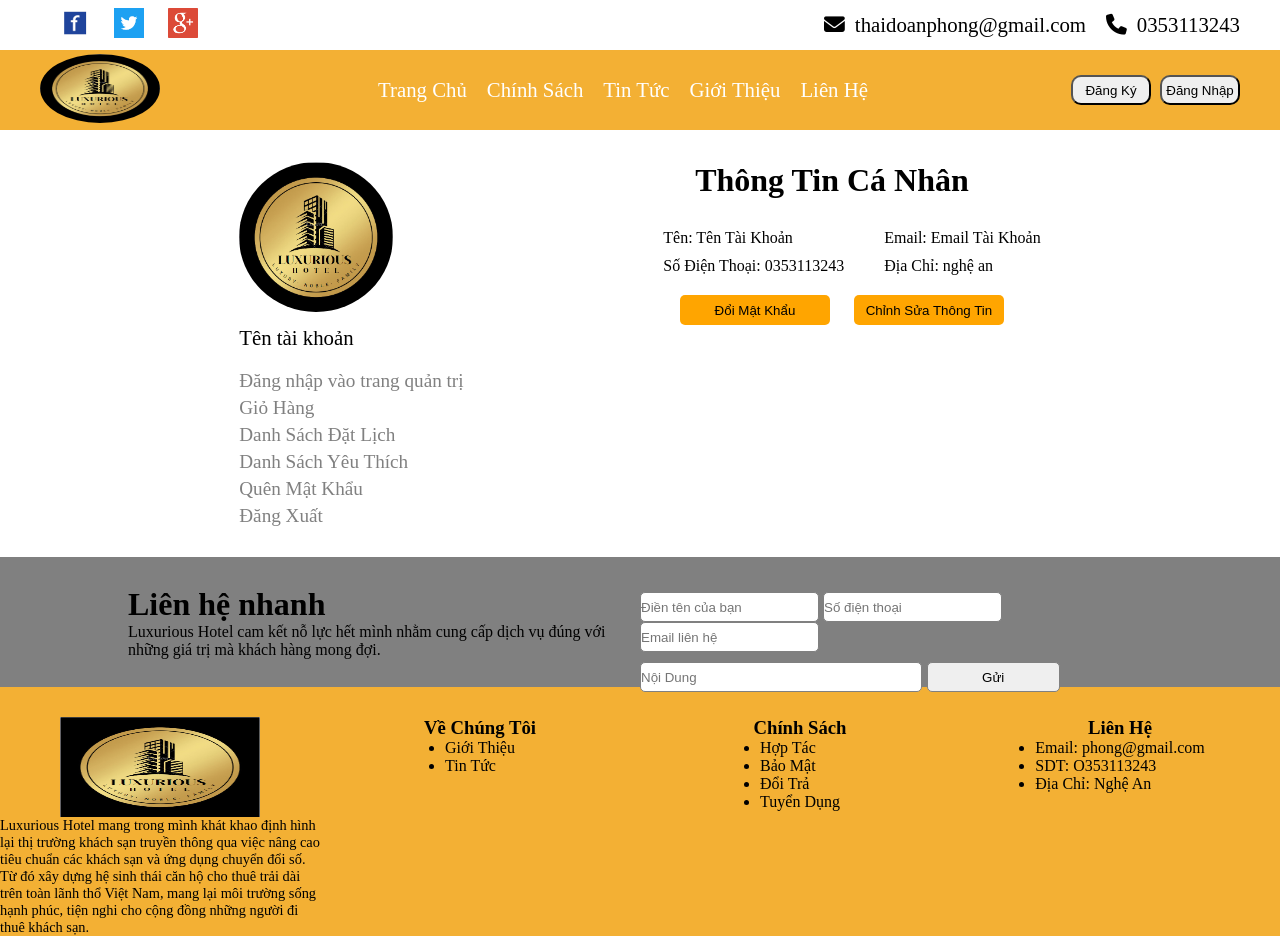
After one commit to 04-PRO1014-WD18320/Nhom08_BookingPhongKS_LuxuriousHotel, a PHP site: page /html/chitiettk.html in a window 1280 px wide. The commit adds this page. Run offline with PHP 8.4, Linux system fonts and the light colour scheme.

Commit message:
phong commit html css trang tttk

```diff
--- a/css/dangkytk.css
+++ b/css/dangkytk.css
@@ -235,3 +235,64 @@ font-family: 'Poppins', sans-serif;
     text-decoration: none;
     color: black;
  }
+
+
+
+ /*----------------------------------------------------------------container_titletk*/
+ .container_titletk{
+   display: flex;
+   width: 100%;
+   height: auto;
+   justify-content: center;
+   margin-top: 2rem;
+ }
+ .titletk_box1{
+   width: 30%;
+ }
+ .titletk_box1 img{
+   width: 40%;
+   height: 150px;
+   border-radius: 50% 50%;
+ }
+ .box1_img p{
+   margin-top: 10px;
+   font-size: 1.3rem;
+ }
+ .box2_text{
+   margin-top: 20px;
+ }
+ .box2_text ul{
+   list-style: none;
+ }
+ .box2_text ul li{
+   margin-top: 5px;
+ }
+ .box2_text ul li a{
+   text-decoration: none;
+   color: gray;
+   font-size: 1.2rem;
+ }
+ .titletk_box2{
+   display: flex;
+   flex-direction: column;
+   align-items: center;
+ }
+ .box2{
+   display: flex;
+   margin-top: 20px;
+   margin-bottom: 20px;
+ }
+ .box2_tt{
+   margin-left: 40px;
+ }
+ .box2_tt p{
+   margin-top: 10px;
+ }
+ .box2_input input{
+   margin-left: 20px;
+   height: 30px;
+   width: 150px;
+   border-radius: 5px;
+   border: none;
+   background-color: orange;
+ }
--- /dev/null
+++ b/html/chitiettk.html
@@ -0,0 +1,146 @@
+<!DOCTYPE html>
+<html lang="en">
+<head>
+    <meta charset="UTF-8">
+    <meta name="viewport" content="width=device-width, initial-scale=1.0">
+    <title>Document</title>
+    <link rel="stylesheet" href="../css/dangkytk.css">
+    <link rel="stylesheet" href="https://cdnjs.cloudflare.com/ajax/libs/font-awesome/6.4.2/css/all.min.css">
+</head>
+<body>
+    <!-- ---------------------------------------------container_header ------------------------------------------------------ -->
+
+    <div class="container_header">
+        <div class="container_header_box1">
+            <div class="header_box1_img">
+                <img src="../image/logofb2.png" alt="">
+                <img src="../image/logotw.png" alt="">
+                <img src="../image/logogg.png" alt="">
+            </div>
+            <div class="header_box1_sdt">
+                <div class="header_box1_sdt1">
+                    <i class="fa-solid fa-envelope"></i>
+                    <p>thaidoanphong@gmail.com</p>
+                </div>
+                <div class="header_box1_sdt1">
+                    <i class="fa-solid fa-phone"></i>
+                    <p>0353113243</p>
+                </div>
+
+            </div>
+        </div>
+        <div class="container_header_box2">
+            <div class="header_box2_logo">
+                <img src="../image/logochinh.jpg" alt="">
+            </div>
+            <div class="header_box2_menu">
+                <ul>
+                    <li><a href="./index.html">Trang Chủ</a></li>
+                    <li><a href="./chinhsach.html">Chính Sách</a></li>
+                    <li><a href="">Tin Tức</a></li>
+                    <li><a href="">Giới Thiệu</a></li>
+                    <li><a href="./lienhe.html">Liên Hệ</a></li>
+                </ul>
+            </div>
+            <div class="header_box2_tk">
+                <input type="button" value="Đăng Ký">
+                <input type="button" value="Đăng Nhập">
+            </div>
+        </div>
+    </div>
+
+
+    <div class="container_titletk">
+       <div class="titletk_box1">
+            <div class="box1_img">
+                <img src="../image/logochinh.jpg" alt="">
+                <p>Tên tài khoản</p>
+            </div>
+            <div class="box2_text">
+                <ul>
+                    <li><a href="">Đăng nhập vào trang quản trị</a></li>
+                    <li><a href="">Giỏ Hàng</a></li>
+                    <li><a href="">Danh Sách Đặt Lịch</a></li>
+                    <li><a href="">Danh Sách Yêu Thích</a></li>
+                    <li><a href="">Quên Mật Khẩu</a></li>
+                    <li><a href="">Đăng Xuất</a></li>
+                </ul>
+            </div>
+
+       </div>
+       <div class="titletk_box2">
+        <h1>Thông Tin Cá Nhân</h1>
+        <div class="box2">
+            <div class="box2_tt">
+                <p>Tên: Tên Tài Khoản</p>
+                <p>Số Điện Thoại: 0353113243</p>
+            </div>
+            <div class="box2_tt">
+                <p>Email: Email Tài Khoản</p>
+                <p>Địa Chỉ: nghệ an</p>
+            </div>
+        </div>
+        <div class="box2_input">
+            <input type="submit" value="Đổi Mật Khẩu">
+            <input type="submit" value="Chỉnh Sửa Thông Tin">
+        </div>
+    </div>
+
+    </div>
+
+
+    <!-- ----------------------------------------------------------------container_footer------------------------------------------------------ -->
+    <div class="container_footer">
+        <div class="container_footer_box1">
+            <div class="footer_box1_text">
+                <h1>Liên hệ nhanh</h1>
+                <p>Luxurious Hotel cam kết nỗ lực hết mình nhằm cung cấp dịch vụ đúng với những giá trị mà khách hàng mong đợi.</p>
+            </div>
+            <div class="footer_box1_input">
+                <form action="" method="post">
+                    <div class="box1_input_a">
+                    <input type="text" placeholder="Điền tên của bạn">
+                    <input type="text" placeholder="Số điện thoại">
+                    <input type="email" placeholder="Email liên hệ">
+                    </div>
+                    <div class="box1_input_b">
+                        <input type="text" placeholder="Nội Dung" class="text">
+                        <input type="submit" value="Gửi">
+                    </div>
+                </form>
+
+            </div>
+        </div>
+        <div class="container_footer_box2">
+            <div class="footer_box2_text">
+                <img src="../image/logochinh.jpg" alt="">
+                <p>Luxurious Hotel mang trong mình khát khao định hình lại thị trường khách sạn truyền thông qua việc nâng cao tiêu chuẩn các khách sạn và ứng dụng chuyển đổi số. Từ đó xây dựng hệ sinh thái căn hộ cho thuê trải dài trên toàn lãnh thổ Việt Nam, mang lại môi trường sống hạnh phúc, tiện nghi cho cộng đồng những người đi thuê khách sạn.</p>
+            </div>
+            <div class="footer_box2_text">
+                <h3>Về Chúng Tôi</h3>
+                <ul>
+                    <li><a href="">Giới Thiệu</a></li>
+                    <li><a href="">Tin Tức</a></li>
+                </ul>
+            </div>
+            <div class="footer_box2_text">
+                <h3>Chính Sách </h3>
+                <ul>
+                    <li><a href="">Hợp Tác</a></li>
+                    <li><a href=""> Bảo Mật</a></li>
+                    <li><a href=""> Đổi Trả</a></li>
+                    <li><a href=""> Tuyển Dụng</a></li>
+                </ul>
+            </div>
+            <div class="footer_box2_text">
+                <h3>Liên Hệ</h3>
+                <ul>
+                    <li><a href="">Email: phong@gmail.com</a></li>
+                    <li><a href="">SDT: O353113243</a></li>
+                    <li><a href="">Địa Chỉ: Nghệ An</a></li>
+                </ul>
+            </div>
+        </div>
+    </div>
+</body>
+</html>
```
Also changed, not shown: upload/anhbai1.webp (added).
